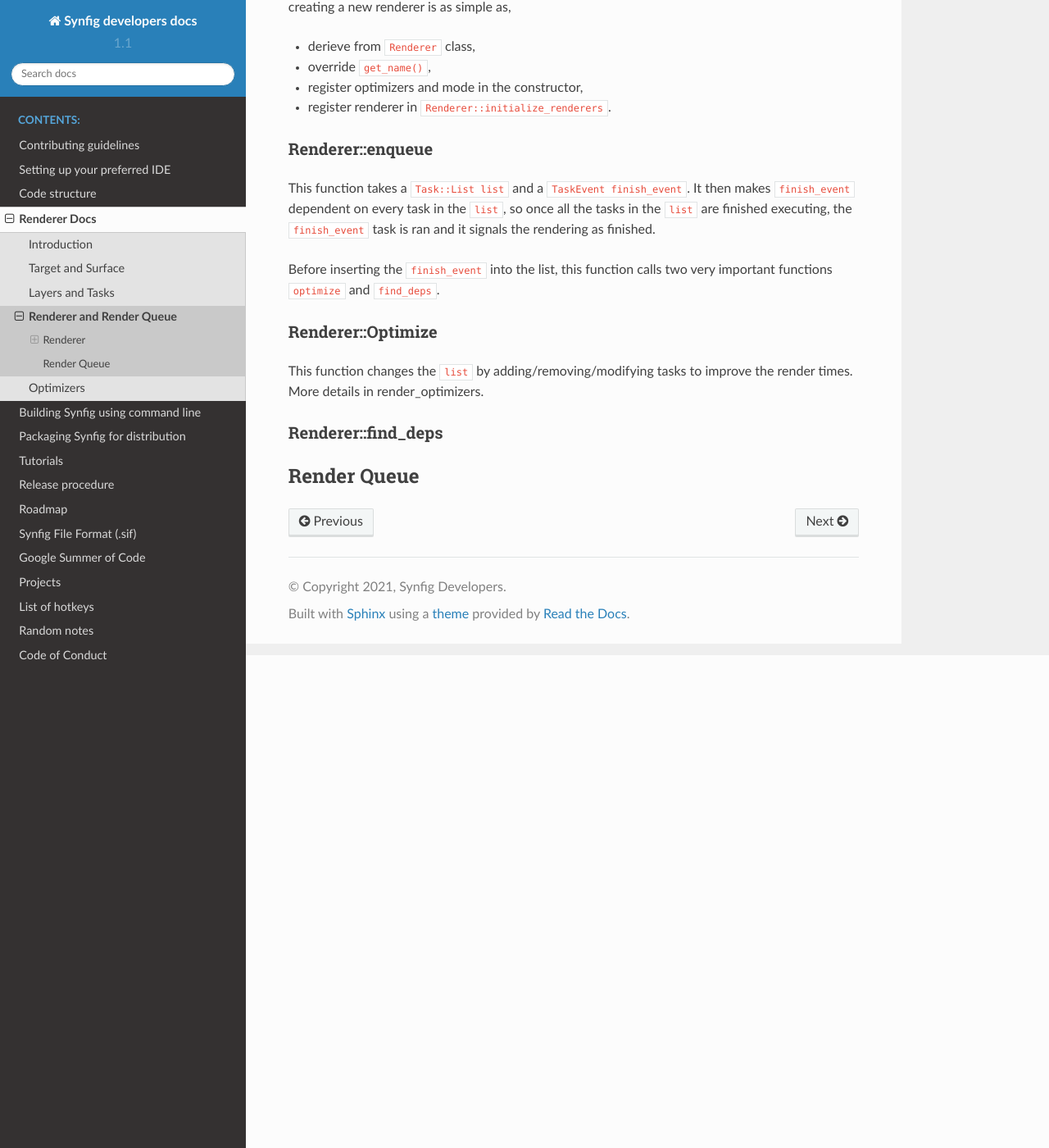
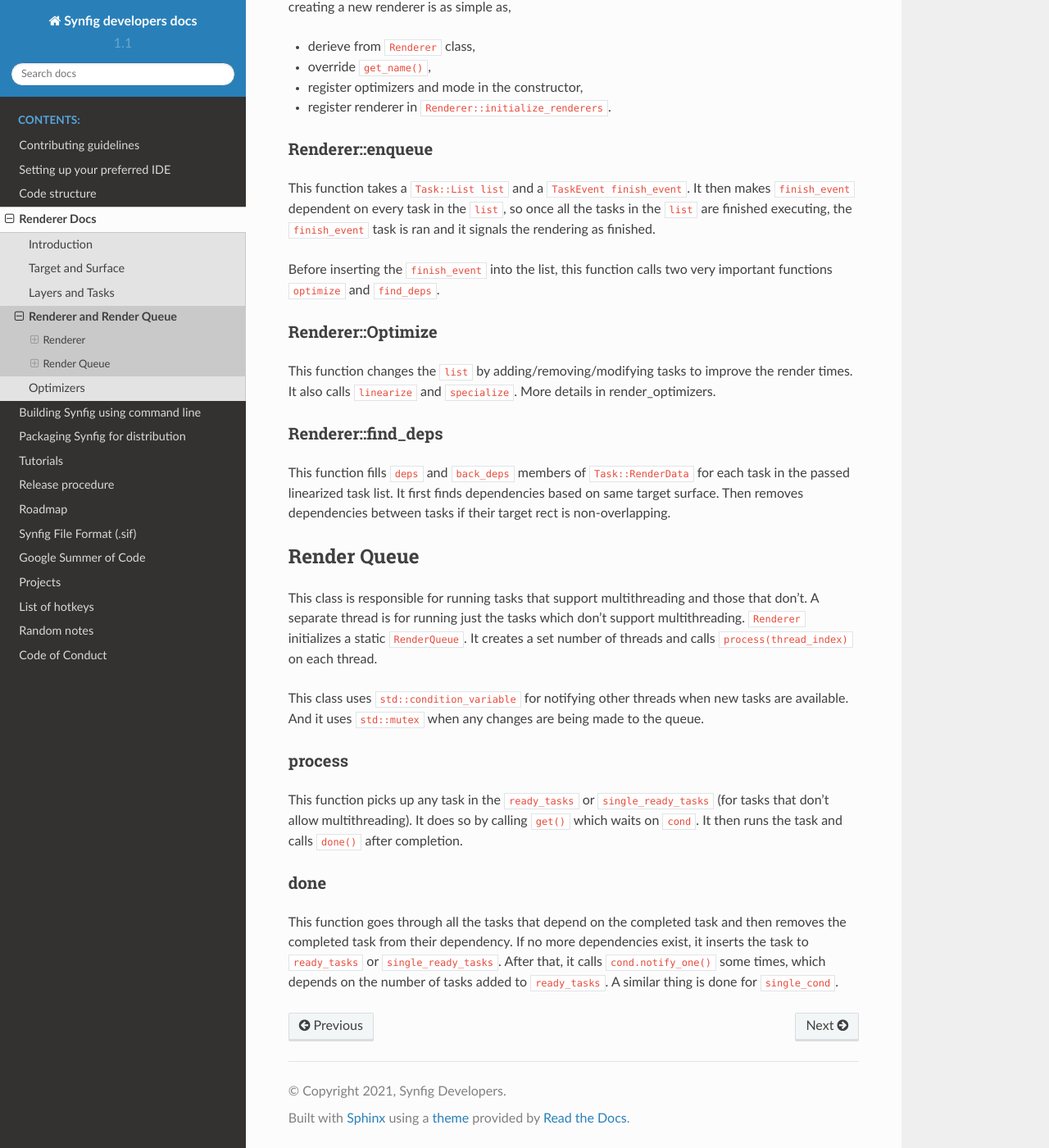
Before and after one commit to synfig/synfig-docs-dev, a Sphinx documentation site: the page built from docs/renderer_docs/render_queue.rst, in a window 1280 px wide and 1400 px high, scrolled down 601 px. Shown: the whole window at 82% size. Built offline with Sphinx 7.4.7 and the Read the Docs theme 2.0.0, drawn with Linux system fonts in a browser that asks for light colours.

Commit message:
render docs: render queue

```diff
--- a/docs/renderer_docs/render_queue.rst
+++ b/docs/renderer_docs/render_queue.rst
@@ -35,10 +35,26 @@ Before inserting the ``finish_event`` into the list, this function calls two ver
 Renderer::Optimize
 ------------------
 
-This function changes the ``list`` by adding/removing/modifying tasks to improve the render times. More details in :ref:`render_optimizers`.
+This function changes the ``list`` by adding/removing/modifying tasks to improve the render times. It also calls ``linearize`` and ``specialize``. More details in :ref:`render_optimizers`.
 
 Renderer::find_deps
 -------------------
 
+This function fills ``deps`` and ``back_deps`` members of ``Task::RenderData`` for each task in the passed linearized task list. It first finds dependencies based on same target surface. Then removes dependencies between tasks if their target rect is non-overlapping.
+
 Render Queue
 ~~~~~~~~~~~~
+
+This class is responsible for running tasks that support multithreading and those that don't. A separate thread is for running just the tasks which don't support multithreading. ``Renderer`` initializes a static ``RenderQueue``. It creates a set number of threads and calls ``process(thread_index)`` on each thread.
+
+This class uses ``std::condition_variable`` for notifying other threads when new tasks are available. And it uses ``std::mutex`` when any changes are being made to the queue.
+
+process
+-------
+
+This function picks up any task in the ``ready_tasks`` or ``single_ready_tasks`` (for tasks that don't allow multithreading). It does so by calling ``get()`` which waits on ``cond``. It then runs the task and calls ``done()`` after completion.
+
+done
+----
+
+This function goes through all the tasks that depend on the completed task and then removes the completed task from their dependency. If no more dependencies exist, it inserts the task to ``ready_tasks`` or ``single_ready_tasks``. After that, it calls ``cond.notify_one()`` some times, which depends on the number of tasks added to ``ready_tasks``. A similar thing is done for ``single_cond``.
```
